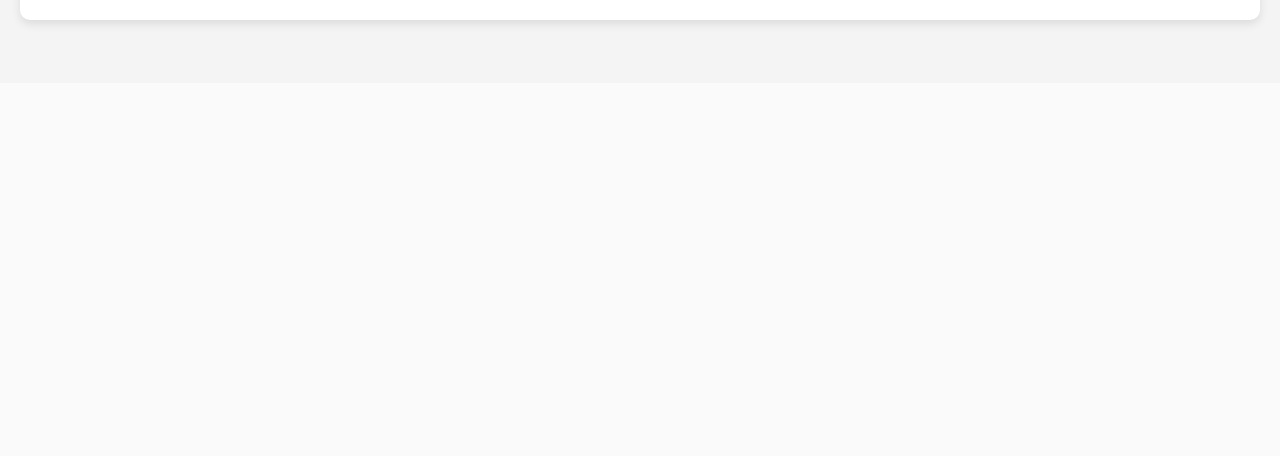
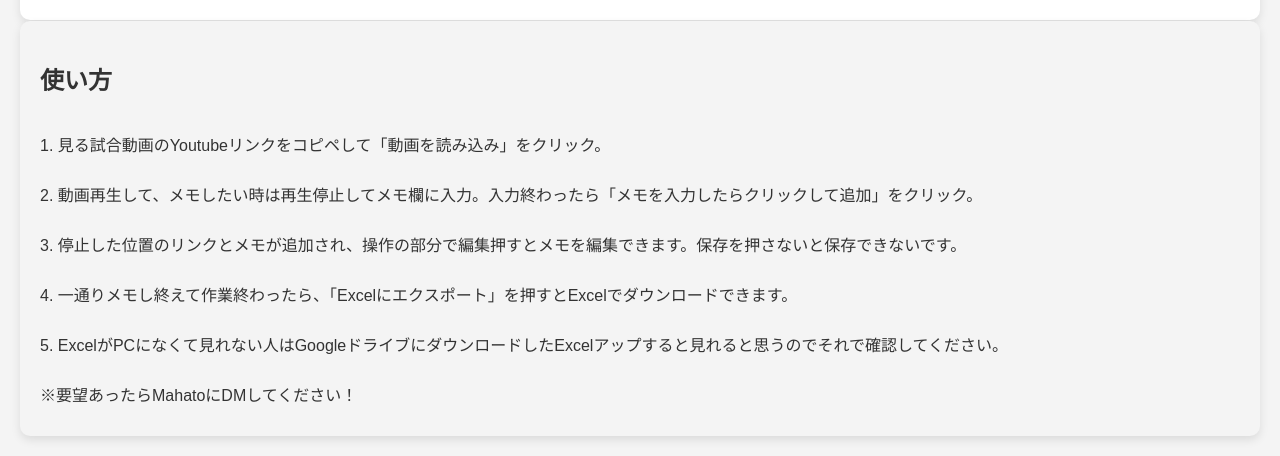
Before and after one commit to springiron/valoyoutube, a Flask app: page / in a window 1280 px wide. Shown: the part 717-1173 px from the top of the page. Before the commit the page ends 744 px from the top, so only its background shows below. Run offline with Flask 3, Linux system fonts and the light colour scheme; data that the repository does not hold is empty.

Commit message:
説明追加

```diff
--- a/app.py
+++ b/app.py
@@ -8,7 +8,7 @@ import time
 
 app = Flask(__name__)
 app.secret_key = "your_secret_key"  # 🔹 セッション管理用のキー
-SESSION_LIFETIME = 5 * 60  # 🔹 セッション有効期間（秒） 例: 5分
+SESSION_LIFETIME = 24 * 60  # 🔹 セッション有効期間（秒） 例: 5分
 
 # 🔹 ユーザーごとのDBを作成・リセット
 def get_db(reset=False):
--- a/static/css/style.css
+++ b/static/css/style.css
@@ -273,6 +273,21 @@ th:nth-child(3), td:nth-child(3) {
     text-align: center;  /* 🔹 ボタンを中央配置 */
 }
 
+/* 📦 メインコンテナ */
+.sub-container {
+    display: flex;  /* フレックスボックスを使用 */
+    background: #f4f4f4;  /* 背景色を白に設定 */
+    padding: 20px;  /* 内側の余白を追加 */
+    text-align: left; /* 左揃え */
+    border-radius: 10px;  /* 角を丸くする */
+    box-shadow: 0px 4px 10px rgba(0, 0, 0, 0.1);  /* やや強めの影を追加 */
+    flex-direction: column;  /* 縦並びに配置 */
+    margin-top: 1px;  /* 上の余白を追加 */
+}
+.sub-container p {
+    margin-bottom: 10px; /* 下の余白を10pxに設定 */
+}
+
 /* 📱 レスポンシブ対応（画面幅が 900px 以下の時） */
 @media screen and (max-width: 900px) {
     .main-content {
--- a/templates/index.html
+++ b/templates/index.html
@@ -41,7 +41,15 @@
             </div>
         </div>
     </div>
-
+    <div class="sub-container">
+        <h2>使い方</h2>
+        <p>1. 見る試合動画のYoutubeリンクをコピペして「動画を読み込み」をクリック。</p>
+        <p>2. 動画再生して、メモしたい時は再生停止してメモ欄に入力。入力終わったら「メモを入力したらクリックして追加」をクリック。</p>
+        <p>3. 停止した位置のリンクとメモが追加され、操作の部分で編集押すとメモを編集できます。保存を押さないと保存できないです。</p>
+        <p>4. 一通りメモし終えて作業終わったら、「Excelにエクスポート」を押すとExcelでダウンロードできます。</p>
+        <p>5. ExcelがPCになくて見れない人はGoogleドライブにダウンロードしたExcelアップすると見れると思うのでそれで確認してください。</p>
+        <p>※要望あったらMahatoにDMしてください！</p>
+    </div>
     <!-- YouTube API 読み込み -->
     <script src="https://www.youtube.com/iframe_api"></script>
     <!-- JavaScriptファイルを読み込み -->
```
Also changed, not shown: 2 other files.
